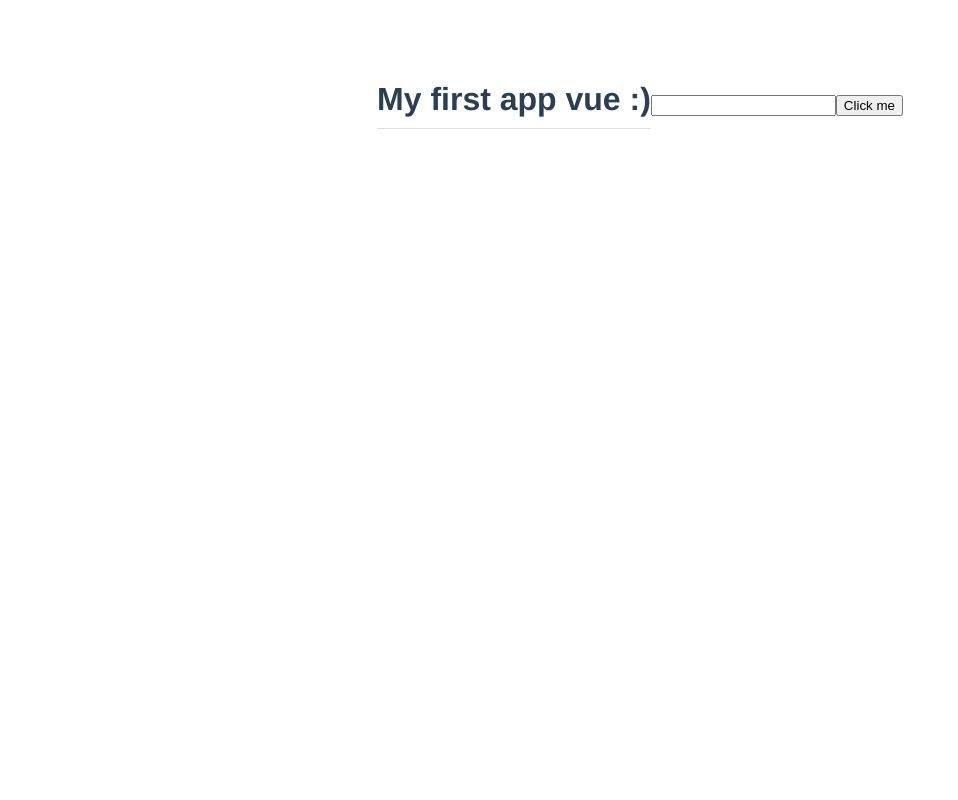
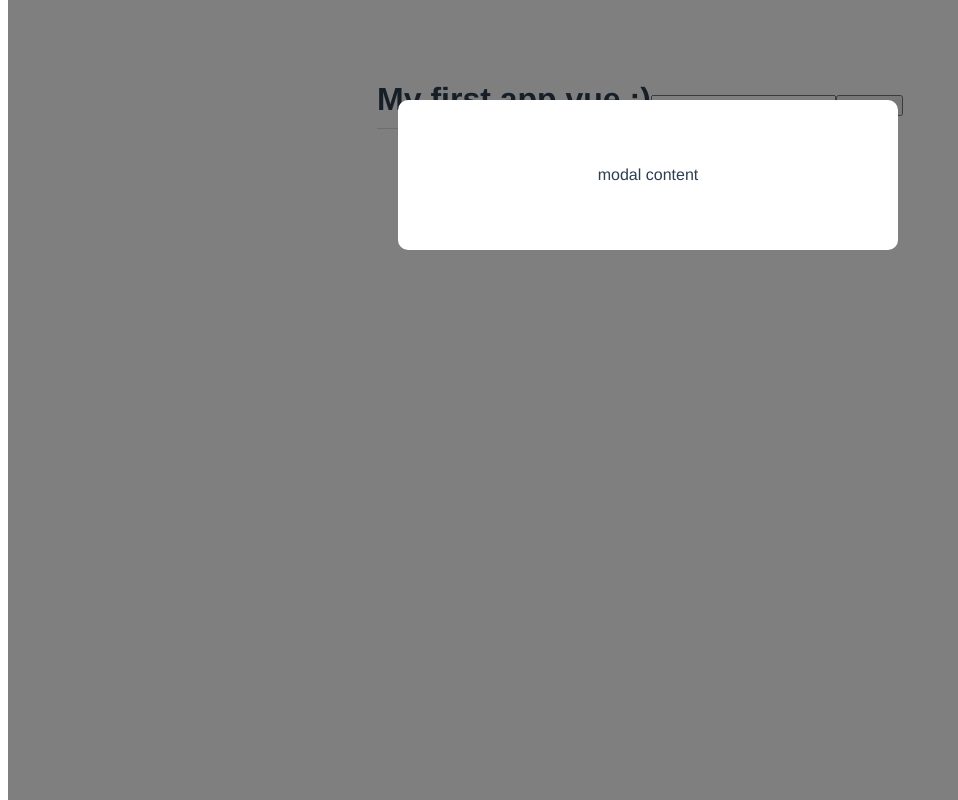
Before and after one commit to takykongo/framework, a Vue app in the folder Formation_vue_Js/2-The_Vue_CLI/modal-project/: page / in a window 1280 px wide. Shown: the whole page, without its empty margins (0-958 px from the left). Built offline with nearby package versions, Linux system fonts and the light colour scheme.

Commit message:
Multiple components

```diff
--- a/Formation_vue_Js/2-The_Vue_CLI/modal-project/src/App.vue
+++ b/Formation_vue_Js/2-The_Vue_CLI/modal-project/src/App.vue
@@ -2,11 +2,17 @@
   <h1>{{title}}</h1>
   <input type="text" ref="name">
   <button @click="handleClick">Click me</button>
+  <Modal />
 </template>
 
 <script>
+import Modal from './components/Modal.vue'
+
 export default {
   name: 'App',
+  components:{
+    Modal
+  },
   data() {
     return{
       title: 'My first app vue :)'
--- /dev/null
+++ b/Formation_vue_Js/2-The_Vue_CLI/modal-project/src/components/Modal.vue
@@ -0,0 +1,28 @@
+<template>
+    <div class="backdrop">
+        <div class="modal">
+            <p>modal content</p>
+        </div>
+    </div>
+</template>
+
+<script>
+
+</script>
+
+<style>
+    .modal{
+        width: 400px;
+        padding: 50px;
+        margin: 100px auto;
+        background: white;
+        border-radius: 10px;
+    }
+    .backdrop{
+        top: 0;
+        position: fixed;
+        width: 100%;
+        height: 100%;
+        background: rgba(0, 0, 0, 0.5);
+    }
+</style>
```
Also changed, not shown: Formation_vue_Js/2-The_Vue_CLI/modal-project/src/components/HelloWorld.vue (deleted, +0 -57 lines).
